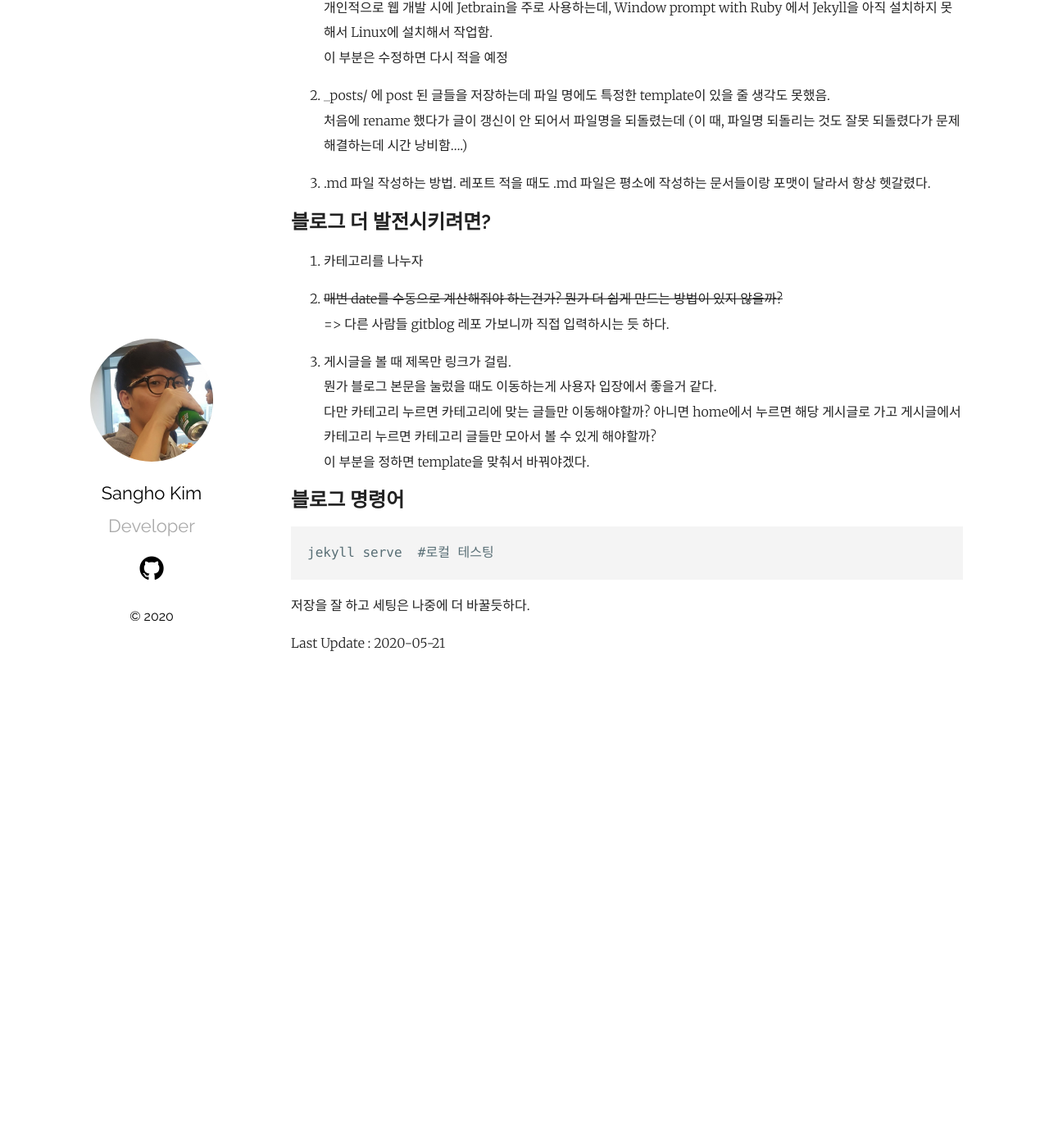
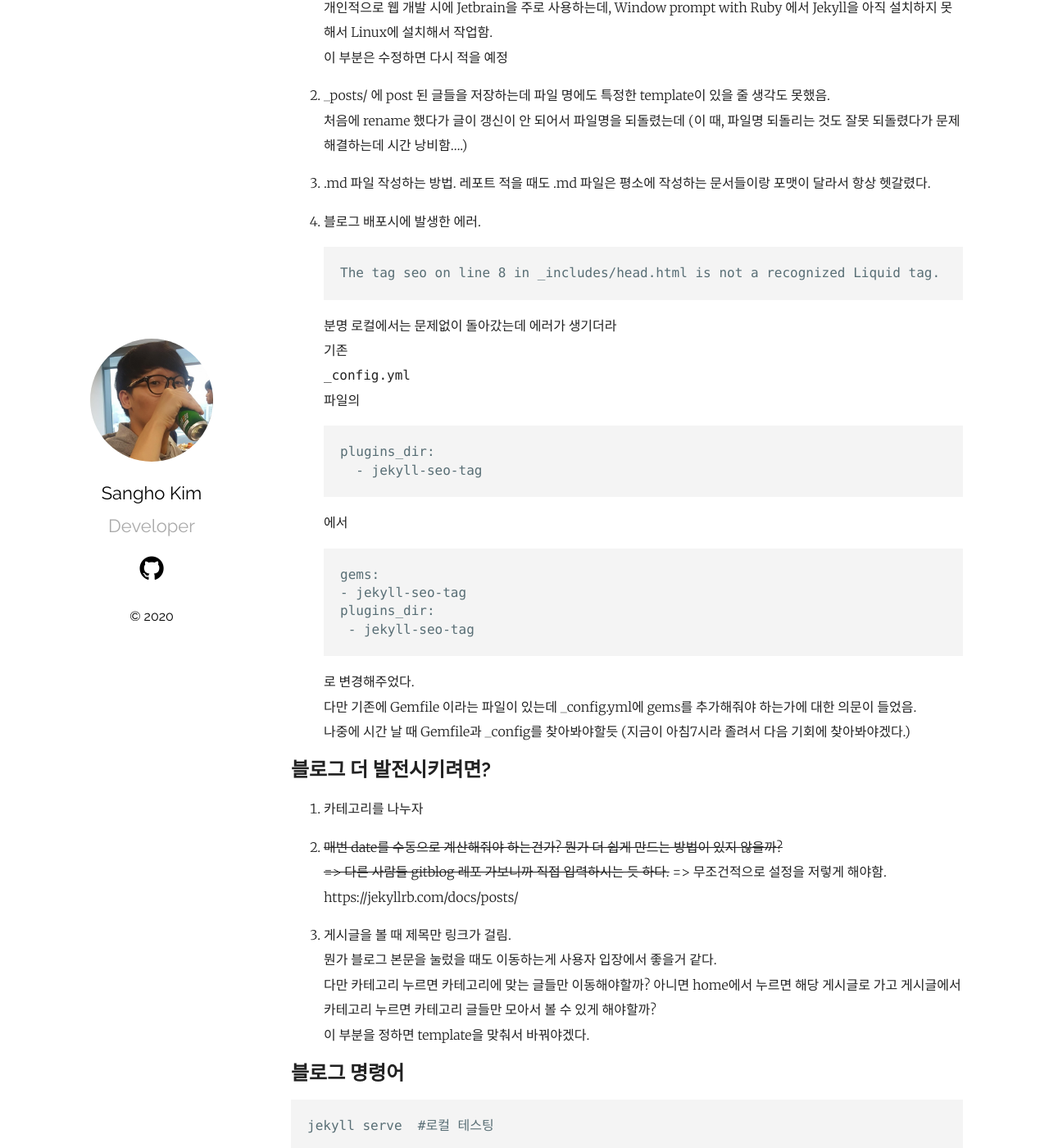
Before and after one commit to Sanghou/Sanghou.github.io, a Jekyll site: the page built from _posts/2020-02-27-welcome-to-jekyll.markdown, in a window 1280 px wide and 1400 px high, scrolled down 393 px. Shown: the whole window at 82% size. Built offline with Jekyll 4.4.1, drawn with Linux system fonts in a browser that asks for light colours; comment, search, counter and statistics services are not loaded; before the commit the page ends 1237 px from its top, so only the background shows below that.

Commit message:
Append 4 trouble shooting

````diff
--- a/_posts/2020-02-27-welcome-to-jekyll.markdown
+++ b/_posts/2020-02-27-welcome-to-jekyll.markdown
@@ -21,12 +21,37 @@ Jekyll : 3.8.6
 
 3. .md 파일 작성하는 방법.  레포트 적을 때도 .md 파일은 평소에 작성하는 문서들이랑 포맷이 달라서 항상 헷갈렸다.
 
+4. 블로그 배포시에 발생한 에러.
+```
+The tag seo on line 8 in _includes/head.html is not a recognized Liquid tag.
+```
+분명 로컬에서는 문제없이 돌아갔는데 에러가 생기더라
+기존
+``` _config.yml ```
+파일의
+```
+plugins_dir:
+  - jekyll-seo-tag
+```
+에서
+```
+gems:
+- jekyll-seo-tag
+plugins_dir:
+ - jekyll-seo-tag
+```
+로 변경해주었다.
+ 다만 기존에 Gemfile 이라는 파일이 있는데 _config.yml에  gems를 추가해줘야 하는가에 대한 의문이 들었음.
+ 나중에 시간 날 때 Gemfile과 _config를 찾아봐야할듯  (지금이 아침7시라 졸려서 다음 기회에 찾아봐야겠다.)
 
 <h2> 블로그 더 발전시키려면? </h2>
 1.  카테고리를 나누자
 
 2.  ~~매번 date를 수동으로 계산해줘야 하는건가?   뭔가 더 쉽게 만드는 방법이 있지 않을까?~~
-=> 다른 사람들 gitblog 레포 가보니까 직접 입력하시는 듯 하다.
+~~=> 다른 사람들 gitblog 레포 가보니까 직접 입력하시는 듯 하다.~~
+=> 무조건적으로 설정을 저렇게 해야함.
+https://jekyllrb.com/docs/posts/
+
 
 3.  게시글을 볼 때 제목만 링크가 걸림.
 뭔가 블로그 본문을 눌렀을 때도 이동하는게 사용자 입장에서 좋을거 같다.
````
